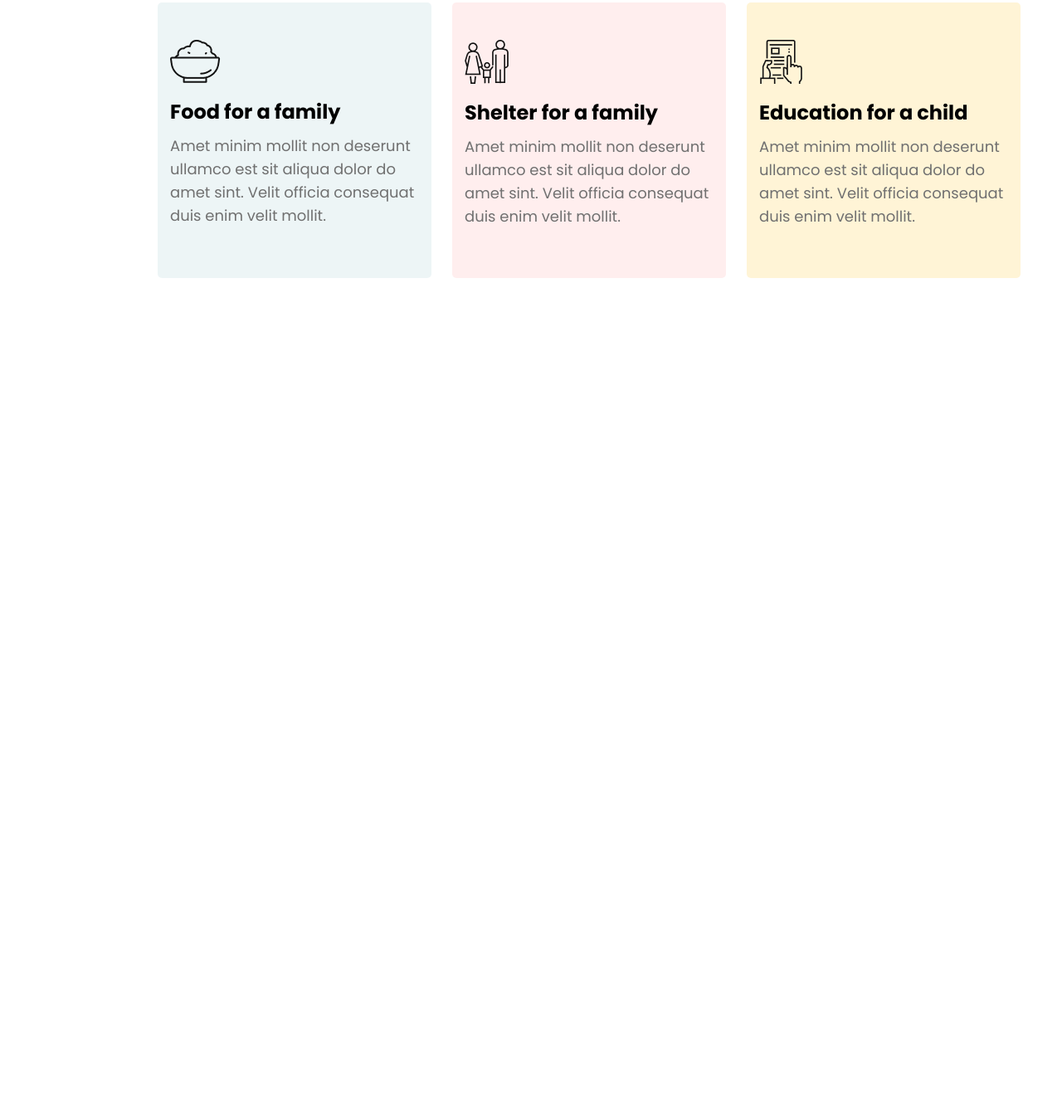
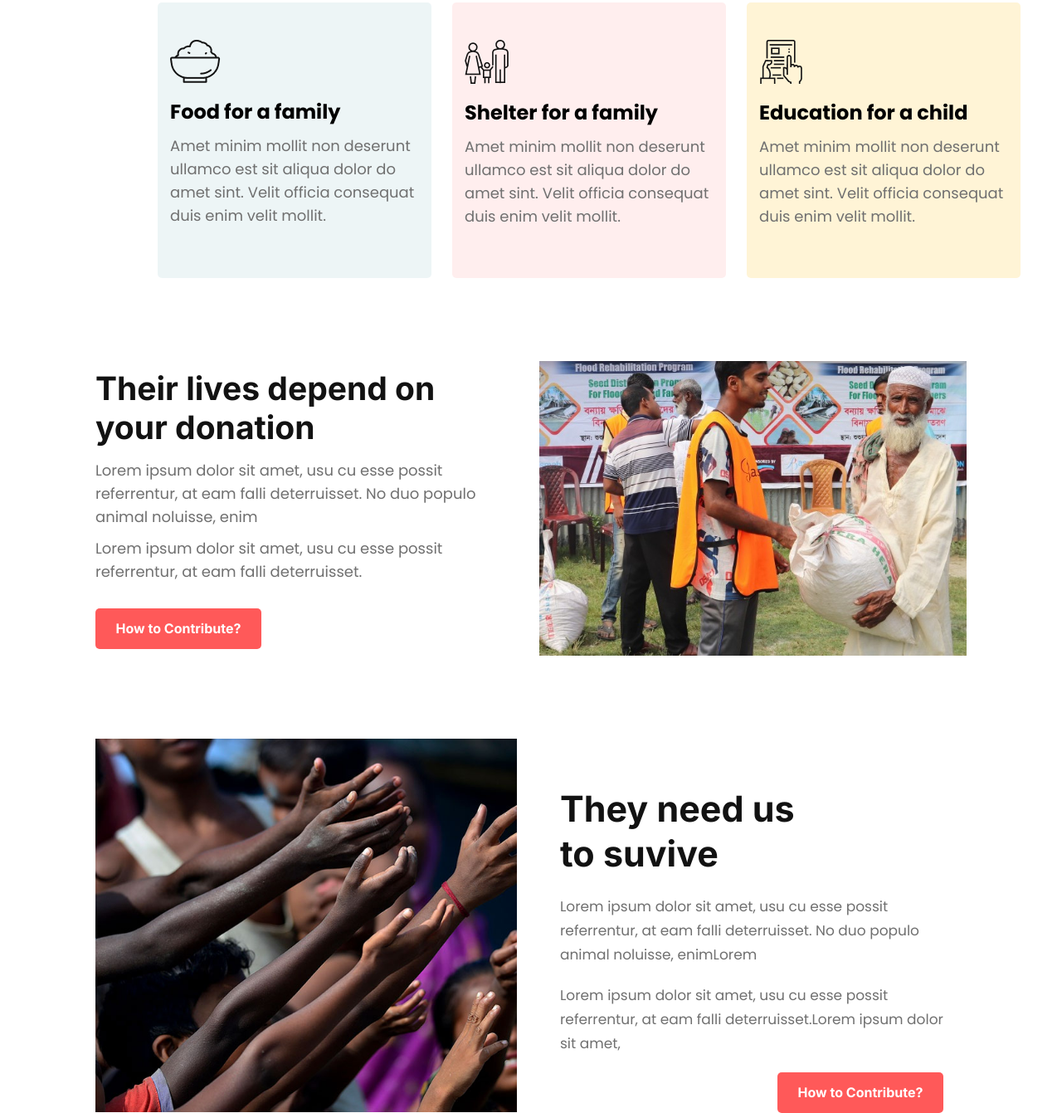
Before and after one commit to Sabbir-Hossain-Ksa/Donate-Task, a plain HTML site: page index.html in a window 1280 px wide. Shown: the part 1655-2996 px from the top of the page at 83% size. Before the commit the page ends 1990 px from the top, so only its background shows below. Drawn offline with Linux system fonts and the light colour scheme.

Commit message:
Make And Desinged Contribute Section.

```diff
--- a/css/style.css
+++ b/css/style.css
@@ -200,7 +200,7 @@ body {
 
 #our-plan {
   width: 100vw;
-  height: 40vh;
+  margin-bottom: 100px;
 }
 
 #our-plan .plan-title {
@@ -270,3 +270,145 @@ body {
   border-radius: 5px;
   padding: 15px;
 }
+
+#contribute {
+  width: 100vw;
+  margin-bottom: 50px;
+}
+
+#contribute .container {
+  display: grid;
+  grid-template-columns: repeat(2, 1fr);
+  justify-content: space-between;
+  align-items: center;
+  gap: 20px;
+  width: 1050px;
+  margin: 50px auto;
+}
+
+#contribute .left-container {
+  width: 50%;
+  text-align: left;
+}
+
+#contribute .left-container h2 {
+  width: 492px;
+  font-family: "Inter";
+  font-style: normal;
+  font-weight: 700;
+  font-size: 39px;
+  line-height: 47px;
+  color: #121212;
+  margin-bottom: 15px;
+}
+
+#contribute .left-container p {
+  width: 482px;
+  font-family: "Poppins";
+  font-style: normal;
+  font-weight: 400;
+  font-size: 18px;
+  line-height: 28px;
+  color: #707070;
+  margin-bottom: 10px;
+}
+
+#contribute .left-container button {
+  width: 200px;
+  height: 49px;
+  background: #ff5959;
+  border-radius: 5px;
+  font-family: "Inter";
+  font-style: normal;
+  font-weight: 600;
+  font-size: 16px;
+  line-height: 18px;
+  border: 0;
+  color: #ffffff;
+  margin-top: 20px;
+}
+
+#contribute .img-container {
+  height: 355px;
+}
+
+#contribute .img-container img {
+  width: 100%;
+  height: 100%;
+  object-fit: cover;
+  object-position: center;
+}
+
+#contribute-2 {
+  width: 100vw;
+  margin-bottom: 50px;
+}
+
+#contribute-2 .container {
+  display: grid;
+  grid-template-columns: repeat(2, 1fr);
+  justify-content: space-between;
+  align-items: center;
+  gap: 30px;
+  width: 1050px;
+  margin: 50px auto;
+}
+
+#contribute-2 .img-container {
+  width: 456px;
+  height: 500px;
+}
+
+#contribute-2 .img-container img {
+  width: 508px;
+  height: 450px;
+  object-fit: cover;
+  object-position: center;
+}
+
+#contribute-2 .text-container {
+  text-align: left;
+  width: 482px;
+  height: 287px;
+  padding-left: 20px;
+}
+
+#contribute-2 .text-container h2 {
+  width: 333px;
+  height: 108px;
+  font-family: "Inter";
+  font-style: normal;
+  font-weight: 700;
+  font-size: 43px;
+  line-height: 54px;
+  color: #121212;
+}
+#contribute-2 .text-container p {
+  width: 482px;
+  height: 84px;
+  font-family: "Poppins";
+  font-style: normal;
+  font-weight: 400;
+  font-size: 17px;
+  line-height: 29px;
+  color: #707070;
+  margin: 23px 0;
+}
+
+#contribute-2 .btn {
+  text-align: right;
+}
+
+#contribute-2 .text-container button {
+  width: 200px;
+  height: 49px;
+  background: #ff5959;
+  border-radius: 5px;
+  font-family: "Inter";
+  font-style: normal;
+  font-weight: 600;
+  font-size: 16px;
+  line-height: 18px;
+  border: 0;
+  color: #ffffff;
+}
--- a/index.html
+++ b/index.html
@@ -7,6 +7,7 @@
     <title>Donate Today</title>
     <link rel="stylesheet" href="css/style.css" />
   </head>
+
   <body>
     <header id="header">
       <section class="banner">
@@ -44,7 +45,7 @@
           falli deterruisset. No duo populo animal noluisse, enim
         </p>
         <div class="plan-container">
-          <div class="plan-box  box-1">
+          <div class="plan-box box-1">
             <img src="icons/food.png" alt="" class="plan-img" />
             <h2 class="plan-box-title">Food for a family</h2>
             <p class="plan-box-desc">
@@ -52,6 +53,7 @@
               amet sint. Velit officia consequat duis enim velit mollit.
             </p>
           </div>
+
           <div class="plan-box box-2">
             <img src="icons/shelter.png" alt="" class="plan-img" />
             <h2 class="plan-box-title">Shelter for a family</h2>
@@ -60,7 +62,7 @@
               amet sint. Velit officia consequat duis enim velit mollit.
             </p>
           </div>
-          <div class="plan-box  box-3">
+          <div class="plan-box box-3">
             <img src="icons/Frame-1.png" alt="" class="plan-img" />
             <h2 class="plan-box-title">Education for a child</h2>
             <p class="plan-box-desc">
@@ -70,6 +72,46 @@
           </div>
         </div>
       </section>
+      <section id="contribute">
+        <div class="container">
+          <div class="left-container">
+            <h2>Their lives depend on your donation</h2>
+            <p>
+              Lorem ipsum dolor sit amet, usu cu esse possit referrentur, at eam
+              falli deterruisset. No duo populo animal noluisse, enim
+            </p>
+            <p>
+              Lorem ipsum dolor sit amet, usu cu esse possit referrentur, at eam
+              falli deterruisset.
+            </p>
+            <button>How to Contribute?</button>
+          </div>
+          <div class="img-container">
+            <img src="images/donation10.jpg" alt="" srcset="" />
+          </div>
+        </div>
+      </section>
+      <section id="contribute-2">
+        <div class="container">
+          <div class="img-container">
+            <img src="images/donation13.jpg" alt="" class="container" />
+          </div>
+          <div class="text-container">
+            <h2>They need us to suvive</h2>
+            <p>
+              Lorem ipsum dolor sit amet, usu cu esse possit referrentur, at eam
+              falli deterruisset. No duo populo animal noluisse, enimLorem
+            </p>
+            <p>
+              Lorem ipsum dolor sit amet, usu cu esse possit referrentur, at eam
+              falli deterruisset.Lorem ipsum dolor sit amet,
+            </p>
+            <div class="btn">
+              <button>How to Contribute?</button>
+            </div>
+          </div>
+        </div>
+      </section>
     </main>
   </body>
 </html>
```
